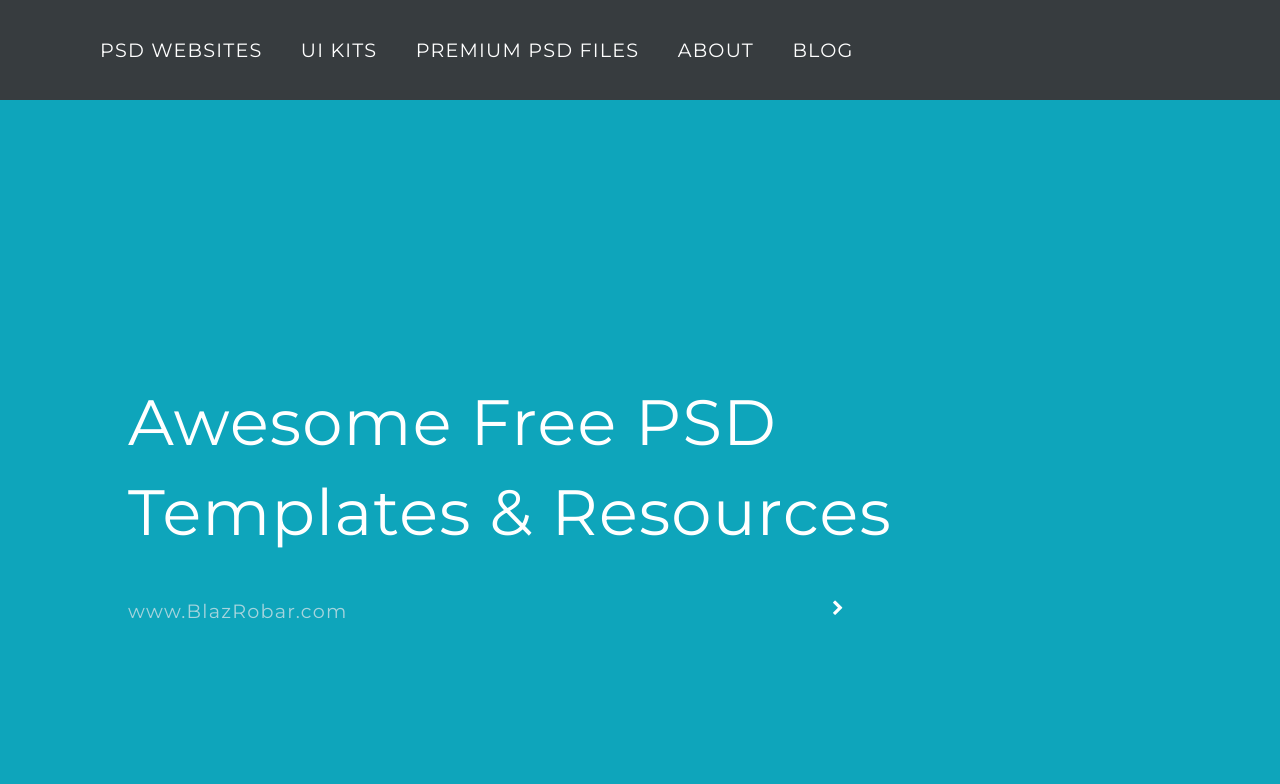
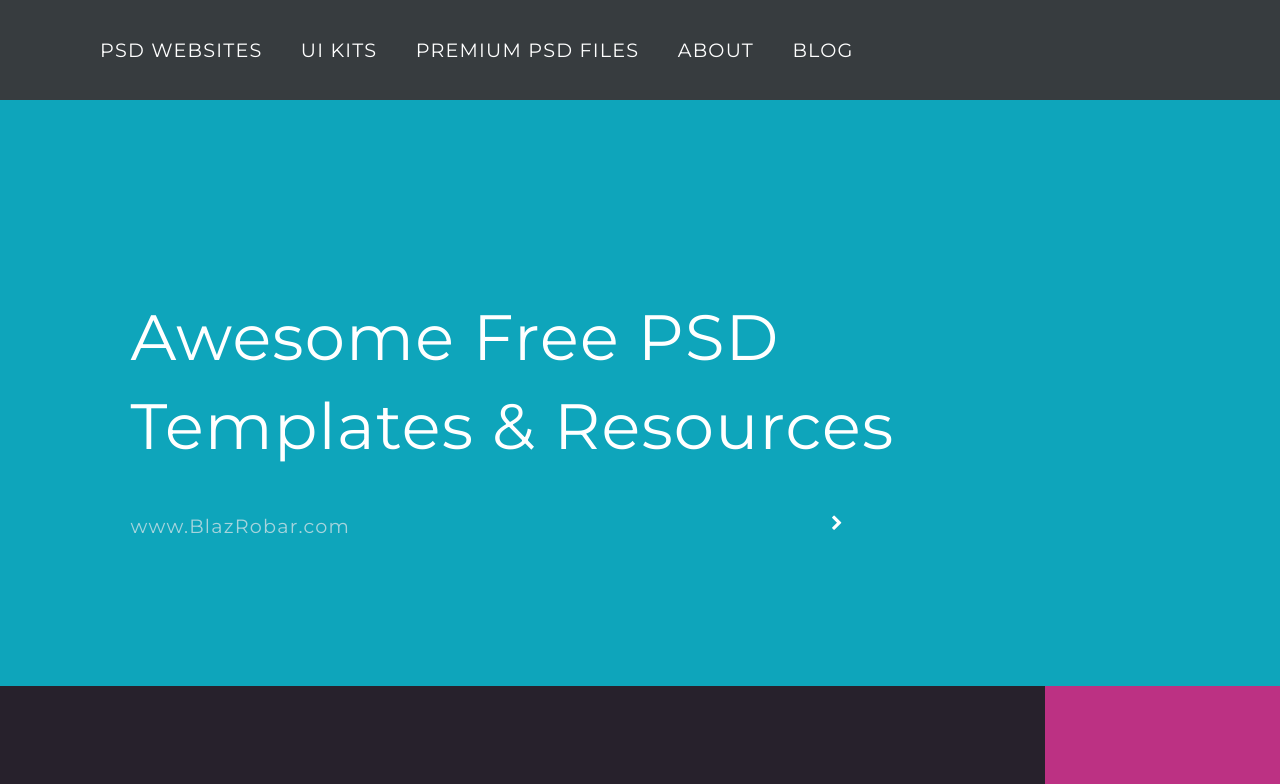
Before and after one commit to webdevdjm/goblaz, a website: page app/index.html in a window 1280 px wide. Shown: the top 784 px of the page. Drawn offline with Linux system fonts and the light colour scheme.

Commit message:
Cleaning up a bit

```diff
--- a/app/scss/_banner.scss
+++ b/app/scss/_banner.scss
@@ -34,7 +34,7 @@
 
   .banner {
 
-    padding: 6.5em 0;
+    padding: 5em 0;
 
     h1 {
       font-size: 2.4rem;
@@ -50,9 +50,20 @@
 
   .banner {
     min-height: 550px;
-
+    padding: 0;
     h1 {
       font-size: 4rem;
     }
   }
 }
+
+@media screen and (min-width: 1024px) {
+
+  .banner {
+    min-height: 580px;
+    padding: .2em;
+    h1 {
+      font-size: 4rem;
+    }
+  }
+}
```
Also changed, not shown: app/index.html (+0 -2 lines), app/css/styles.css, app/fonts/testing.otf (deleted).
